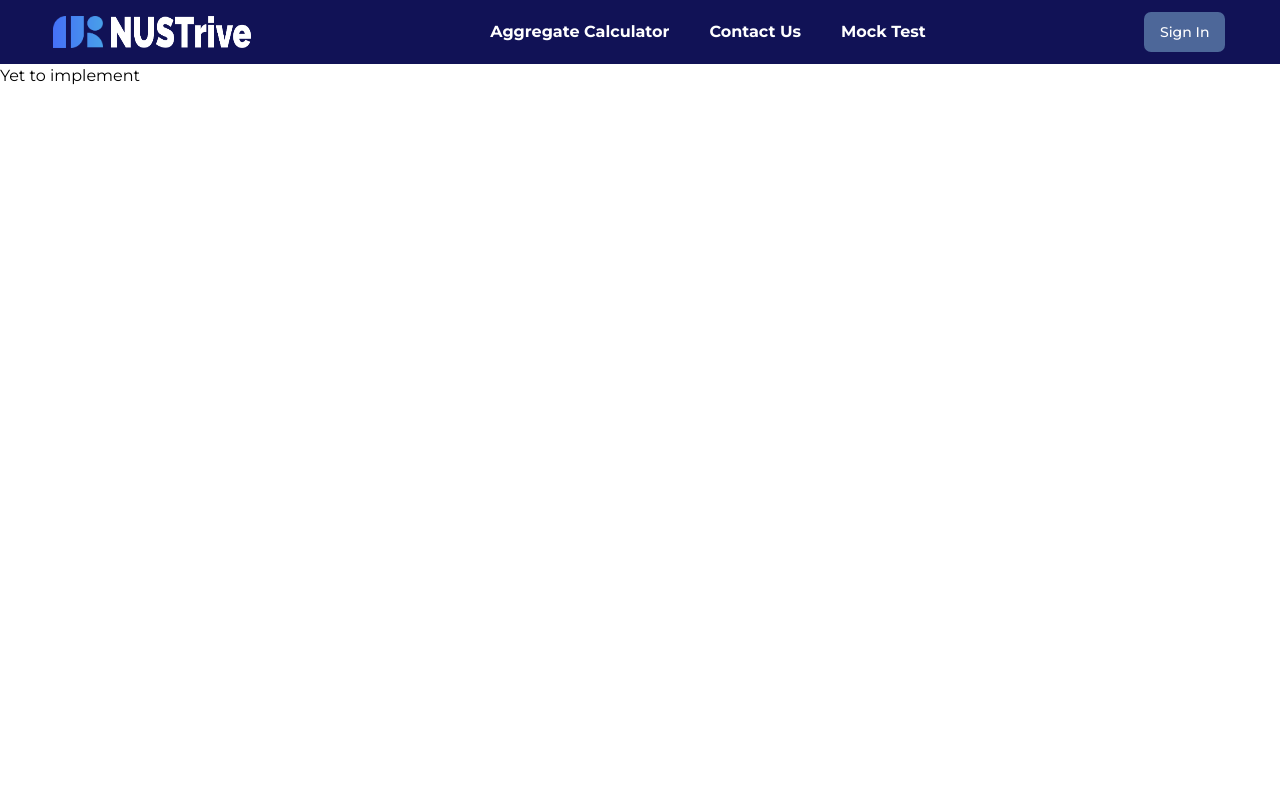
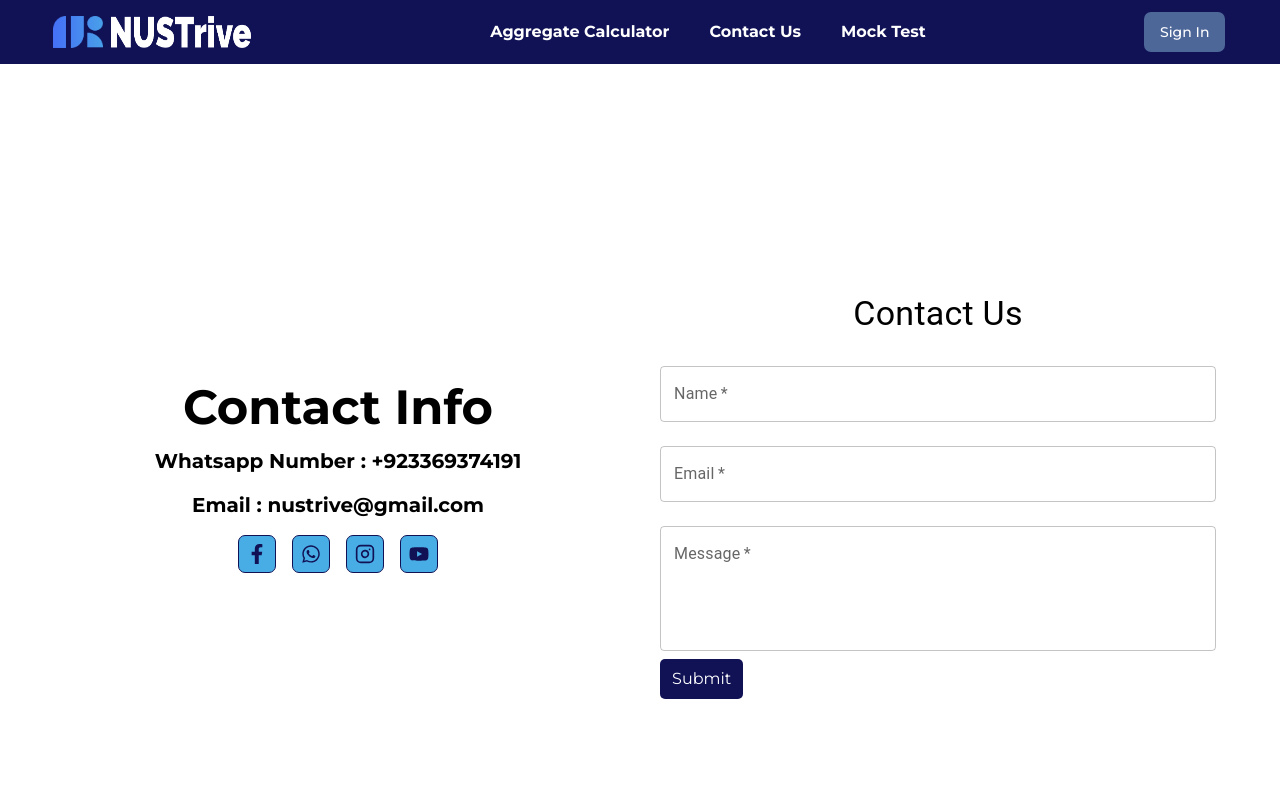
Before and after one commit to myameen123/nustrive-website, a Next.js app in the folder frontend/: page /contact-us in a window 1280 px wide. Shown: the top 800 px of the page. Built offline with nearby package versions, Linux system fonts and the light colour scheme.

Commit message:
make contact us page

```diff
--- /dev/null
+++ b/frontend/app/(marketing)/contact-us/_components/ContactInfo.jsx
@@ -0,0 +1,57 @@
+"use client";
+import Link from "next/link";
+import React from "react";
+import { FaYoutube } from "react-icons/fa";
+// import { FiInstagram } from "react-icons/fi";
+import { FaFacebookF, FaWhatsapp } from "react-icons/fa";
+import { FiInstagram } from "react-icons/fi";
+
+import generalInfo from "@/app/constants/general-info";
+
+function ContactInfo() {
+  return (
+    <>
+      <div className=" md:w-1/2 h-full flex flex-col justify-center items-center gap-4 text-xl ">
+        <h1 className=" text-5xl font-bold ">Contact Info</h1>
+
+        <p className=" text-xl font-bold">
+          Whatsapp Number : {generalInfo.ContactNumber}
+        </p>
+        <p className=" text-xl font-bold">Email : {generalInfo.email}</p>
+
+        <div className="mb-9 flex justify-center gap-4">
+          <Link
+            href={generalInfo.facebook}
+            className=" bg-[#49ade5] border hover:border-white hover:text-white hover:bg-[#111256] text-[#111256] border-[#111256] flex justify-center items-center p-2 rounded-[7px]"
+            target="_blank"
+          >
+            <FaFacebookF />
+          </Link>
+          <Link
+            href={`https://wa.me/${generalInfo.whatsapp}`}
+            className=" bg-[#49ade5] border hover:border-white hover:text-white hover:bg-[#111256] text-[#111256] border-[#111256] flex justify-center items-center p-2 rounded-[7px]"
+            target="_blank"
+          >
+            <FaWhatsapp />
+          </Link>
+          <Link
+            href={generalInfo.instagram}
+            className=" bg-[#49ade5] border hover:border-white hover:text-white hover:bg-[#111256] text-[#111256] border-[#111256] flex justify-center items-center p-2 rounded-[7px]"
+            target="_blank"
+          >
+            <FiInstagram />
+          </Link>
+          <Link
+            href={generalInfo.youtube}
+            className=" bg-[#49ade5] border hover:border-white hover:text-white hover:bg-[#111256] text-[#111256] border-[#111256] flex justify-center items-center p-2 rounded-[7px]"
+            target="_blank"
+          >
+            <FaYoutube />
+          </Link>
+        </div>
+      </div>
+    </>
+  );
+}
+
+export default ContactInfo;
--- /dev/null
+++ b/frontend/app/(marketing)/contact-us/_components/ConttactForm.jsx
@@ -0,0 +1,63 @@
+"use client";
+import { useState } from "react";
+import { TextField, Button, Typography, Box } from "@mui/material";
+
+export default function ContactForm() {
+  const [name, setName] = useState("");
+  const [email, setEmail] = useState("");
+  const [message, setMessage] = useState("");
+
+  const handleSubmit = (e) => {
+    e.preventDefault();
+    //
+  };
+
+  return (
+    <Box
+      sx={{
+        display: "flex",
+        alignItems: "center",
+        justifyContent: "center",
+        // height: "100vh",
+      }}
+    >
+      <Box sx={{ maxWidth: 600, mx: "auto", p: 2 }}>
+        <Typography variant="h4" align="center" mb={2}>
+          Contact Us
+        </Typography>
+        <form onSubmit={handleSubmit}>
+          <TextField
+            fullWidth
+            label="Name"
+            value={name}
+            onChange={(e) => setName(e.target.value)}
+            margin="normal"
+            required
+          />
+          <TextField
+            fullWidth
+            label="Email"
+            value={email}
+            onChange={(e) => setEmail(e.target.value)}
+            margin="normal"
+            required
+            type="email"
+          />
+          <TextField
+            fullWidth
+            label="Message"
+            value={message}
+            onChange={(e) => setMessage(e.target.value)}
+            margin="normal"
+            required
+            multiline
+            rows={4}
+          />
+          <button className=" w-fit py-2 px-3 bg-[#111256] text-white rounded-[5px] hover:bg-[#111256]/90">
+            Submit
+          </button>
+        </form>
+      </Box>
+    </Box>
+  );
+}
--- a/frontend/app/(marketing)/contact-us/page.jsx
+++ b/frontend/app/(marketing)/contact-us/page.jsx
@@ -1,7 +1,16 @@
 import React from "react";
+import ContactInfo from "./_components/ContactInfo";
+import ConttactForm from "./_components/ConttactForm";
 
 function ContactUsPage() {
-  return <div className=" h-screen">Yet to implement</div>;
+  return (
+    <div className=" min-h-screen md:p-8 p-2 w-full">
+      <div className="p-2 md:p-4 flex md:flex-row flex-col w-full min-h-screen gap-4 items-center">
+        <ContactInfo />
+        <ConttactForm />
+      </div>
+    </div>
+  );
 }
 
 export default ContactUsPage;
--- /dev/null
+++ b/frontend/app/constants/general-info.js
@@ -0,0 +1,10 @@
+const generalInfo = {
+  ContactNumber: "+923369374191",
+  whatsapp: "923369374191",
+  email: "nustrive@gmail.com",
+  instagram: "https://www.instagram.com/nustrive/",
+  facebook: "https://www.facebook.com/nustrive",
+  youtube: "https://www.youtube.com/@nowsherwankhan3834",
+};
+
+export default generalInfo;
--- a/frontend/app/page.js
+++ b/frontend/app/page.js
@@ -6,6 +6,7 @@ import Services from "./(marketing)/_components/services";
 import Testimonials from "./(marketing)/_components/testimonials";
 import Image from "next/image";
 import whatsappSvg from "@/public/whatsapp.svg";
+import generalInfo from "./constants/general-info";
 export default function Home() {
   return (
     <div className=" h-full">
@@ -16,7 +17,7 @@ export default function Home() {
       <Testimonials />
       <div className=" fixed bottom-6 right-8 z-10 flex flex-col items-center whatsapp">
         <Link
-          href="https://wa.me/923103563314"
+          href={`https://wa.me/${generalInfo.whatsapp}`}
           target="_blank"
           className=" flex items-center justify-center h-12 w-12 rounded-full bg-[#24D366] cursor-pointer z-10"
         >
--- a/frontend/package.json
+++ b/frontend/package.json
@@ -11,6 +11,7 @@
   "dependencies": {
     "@emotion/react": "^11.11.4",
     "@emotion/styled": "^11.11.0",
+    "@hookform/resolvers": "^3.3.4",
     "@mui/material": "^5.15.12",
     "@radix-ui/react-dialog": "^1.0.5",
     "@radix-ui/react-slot": "^1.0.2",
@@ -22,14 +23,15 @@
     "next": "13.4.12",
     "react": "^18",
     "react-dom": "^18",
-    "react-hook-form": "^7.51.0",
+    "react-hook-form": "^7.51.3",
     "react-hot-toast": "^2.4.1",
     "react-icons": "^5.0.1",
     "react-intersection-observer": "^9.8.1",
     "react-mathquill": "^1.0.3",
     "swiper": "^11.0.7",
     "tailwind-merge": "^2.2.1",
-    "tailwindcss-animate": "^1.0.7"
+    "tailwindcss-animate": "^1.0.7",
+    "yup": "^1.4.0"
   },
   "devDependencies": {
     "autoprefixer": "^10.0.1",
```
Also changed, not shown: 1 other file (tests, documents, lock files or other folders).
